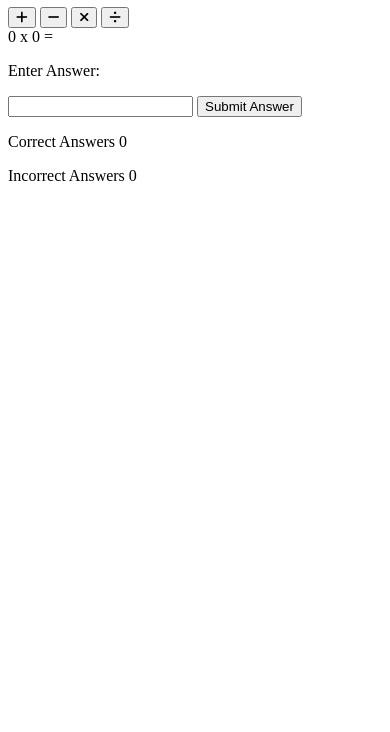
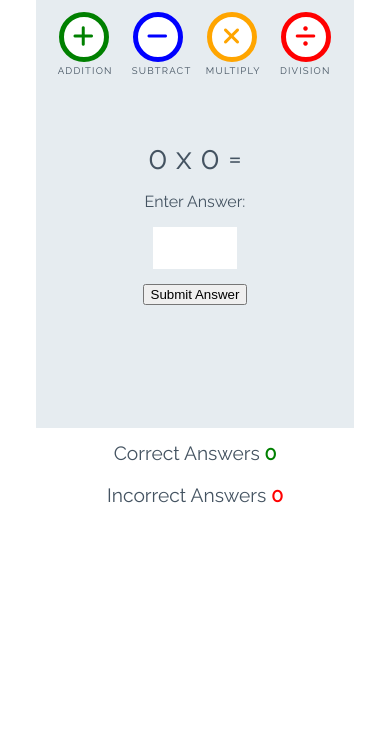
Before and after one commit to 22kszov/love-maths-ci, a plain HTML site: page index.html in a window 390 px wide. Shown: the part 112-844 px from the top of the page. Drawn offline with Linux system fonts and the light colour scheme.

Commit message:
Add style for game

```diff
--- a/assets/css/style.css
+++ b/assets/css/style.css
@@ -0,0 +1,254 @@
+/* --------- Global style */
+
+body {
+    background-color: white;
+    font-family: "Raleway", sans-serif;
+    color: #445361;
+    text-align: center;
+}
+
+/* --------- Heading */
+
+.heading {
+    text-align: center;
+    font-size: 2.5rem;
+}
+
+.logo {
+    height: 40px;
+    padding-right: 5px;
+}
+
+/* --------- Game layout */
+
+.game-area {
+    background-color: #E6ECF0;
+    box-sizing: border-box;
+    width: 85%;
+    height: 65vh;
+    max-height: 450px;
+    max-width: 830px;
+    margin-left: auto;
+    margin-right: auto;
+    padding: 1%;
+}
+
+.question-area {
+    width: 50%;
+    font-size: 2rem;
+    margin: auto;
+    padding: 50px 0;
+}
+
+.question-area span {
+    padding: 0 15px;
+}
+
+.score-area {
+    margin: 5px auto;
+    width: 60%;
+    font-size: 1.2rem;
+}
+
+.controls-area {
+    width: 85%;
+    margin: 30px auto;
+}
+
+#score {
+    color: green;
+    font-weight: bold;
+}
+
+#incorrect {
+    color: red;
+    font-weight: bold;
+}
+
+.answer-message {
+    display: none;
+    font-size: 1rem;
+}
+
+#answer-box {
+    border: none;
+    color: #445361;
+    display: inline-block;
+    height: 40px;
+    width: 80px;
+    font-size: 1.2rem;
+}
+
+.scores {
+    display: inline-block;
+    padding: 25px;
+}
+
+/* --------- Buttons */
+
+.btn {
+    width: 220px;
+    height: 60px;
+    font-family: "Raleway", sans-serif;
+    text-transform: uppercase;
+    letter-spacing: 1.2px;
+    color: white;
+}
+
+.btn:focus {
+    outline: none;
+}
+
+.btn--big {
+    padding-top: 10px;
+    border-radius: 50%;
+    background-color: white;
+    border: 10px solid;
+    width: 100px;
+    height: 100px;
+    font-size: 3.2rem;
+    margin: 0 30px;
+    transition: all 0.5s;
+}
+
+.btn--big::after {
+    content: attr(data-type);
+    font-size: 1rem;
+    color: #445361;
+    position: relative;
+    left: -0.5em;
+}
+
+.btn--blue {
+    border-color: blue;
+    color: blue;
+}
+
+.btn--blue:active,
+.btn--blue:hover {
+    background-color: darkblue;
+    color: white;
+}
+
+.btn--orange {
+    border-color: orange;
+    color: orange;
+}
+
+.btn--orange:active,
+.btn--orange:hover {
+    background-color: darkorange;
+    color: white;
+}
+
+.btn--red {
+    border-color: red;
+    color: red;
+}
+
+.btn--red:active,
+.btn--red:hover {
+    background-color: darkred;
+    color: white;
+}
+
+.btn--green {
+    border-color: green;
+    color: green;
+}
+
+.btn--green:active,
+.btn--green:hover {
+    background-color: darkgreen;
+    color: white;
+}
+
+.btn--gray {
+    margin-top: 25px;
+    background-color: #445361;
+    border: 1px transparent;
+    border-radius: 20px;
+}
+
+.btn--gray:active,
+.btn--gray:hover {
+    background-color: #0d1013;
+}
+
+/* --------- Media queries */
+
+@media (max-width: 414px) {
+    .controls-area {
+        width: 100%;
+    }
+
+    .btn--big {
+        margin: 0 10px;
+        padding: 5px;
+        border: 5px solid;
+        width: 50px;
+        height: 50px;
+        font-size: 1.5rem;
+    }
+
+    .btn--big::after {
+        font-size: 0.6rem;
+        left: -0.7rem;
+    }
+
+    .question-area {
+        padding: 10% 0;
+        width: 100%;
+    }
+
+    .question-area span {
+        padding: 0;
+    }
+
+    .answer-message {
+        display: block;
+    }
+
+    #answer-box {
+        display: block;
+        margin: 0 auto;
+    }
+
+    .btn--gray {
+        margin-top: 0;
+    }
+
+    .score-area {
+        width: 100%;
+    }
+
+    .scores {
+        margin: 0.5em auto;
+        display: block;
+        padding: 5px;
+    }
+
+    .heading {
+        font-size: 2rem;
+    }
+}
+
+@media (max-width: 320px) {
+    .game-area {
+        height: 70vh;
+    }
+
+    .controls-area {
+        width: 75%;
+        margin: 10px auto;
+    }
+
+    .btn--big {
+        margin: 10px 10px;
+    }
+
+    .question-area {
+        padding: 10px 0;
+    }
+
+}
--- a/index.html
+++ b/index.html
@@ -22,16 +22,16 @@
 
     <div class="game-area">
         <div class="controls-area">
-            <button class="btn btn-big btn-green">
+            <button data-type="addition" class="btn btn--big btn--green">
                 <i class="fa-solid fa-plus"></i>
             </button>
-            <button class="btn btn-big btn-blue">
+            <button data-type="subtract" class="btn btn--big btn--blue">
                 <i class="fa-solid fa-minus"></i>
             </button>
-            <button class="btn btn-big btn-orange">
+            <button data-type="multiply" class="btn btn--big btn--orange">
                 <i class="fa-solid fa-xmark"></i>
             </button>
-            <button class="btn btn-big btn-red">
+            <button data-type="division" class="btn btn--big btn--red">
                 <i class="fa-solid fa-divide"></i>
             </button>
         </div>
@@ -42,7 +42,7 @@
             <span>=</span>
             <p class="answer-message">Enter Answer:</p>
             <input type="number" id="answer-box">
-            <button class="btn btn-gray">Submit Answer</button>
+            <button data-type="submit class="btn btn--gray">Submit Answer</button>
         </div>
     </div>
 
```
